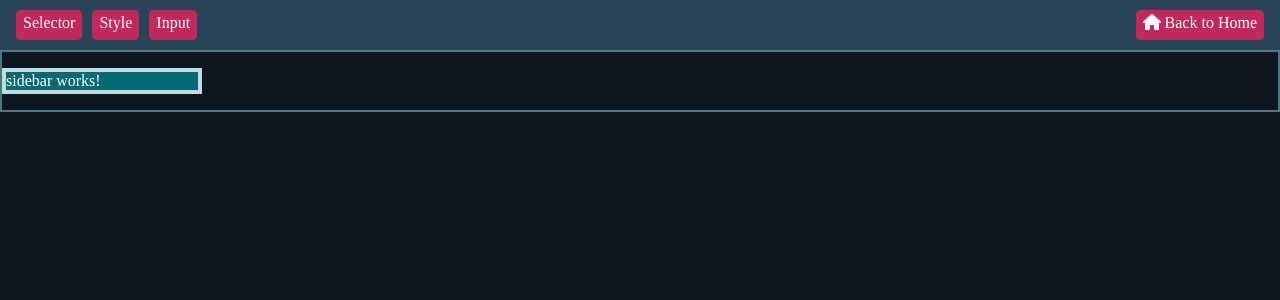
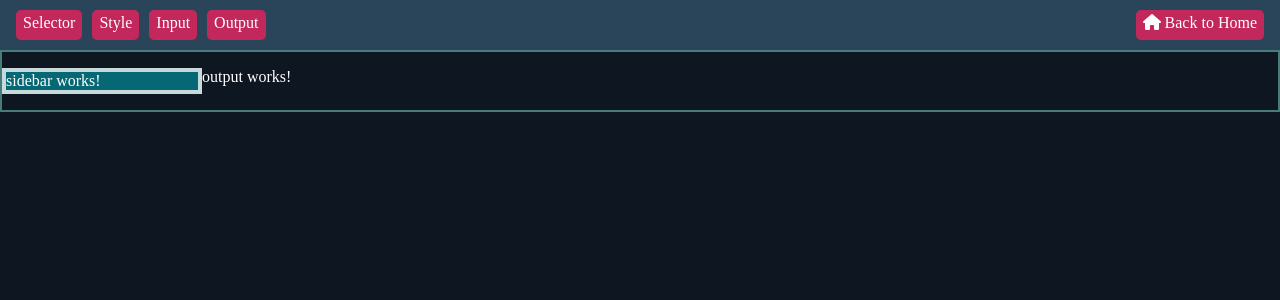
Before and after one commit to rupeshdp7/angular-ssr-standalone, an Angular app: page /output in a window 1280 px wide. Before the commit this address led to /. Shown: the top 300 px of the page. Built offline with nearby package versions, Linux system fonts and the light colour scheme.

Commit message:
* Titles updates * Output component added/

```diff
--- a/src/app/header/header.component.ts
+++ b/src/app/header/header.component.ts
@@ -16,6 +16,7 @@ export class HeaderComponent {
     { id:"selector", label: "Selector", route: "selector" },
     { id: "style", label: "Style", route: "style" },
     { id: "input", label: "Input", route: "input" },
+    { id: "output", label: "Output", route: "output" },
   ]
 }
 export type Navigation = {
--- /dev/null
+++ b/src/app/output/output.component.html
@@ -0,0 +1 @@
+<p>output works!</p>
```
Also changed, not shown: src/app/app.routes.ts (+9 -6 lines), src/app/output/output.component.ts (added, +12 -0 lines), src/app/output/output.component.scss (added), 1 other file (tests, documents, lock files or other folders).
